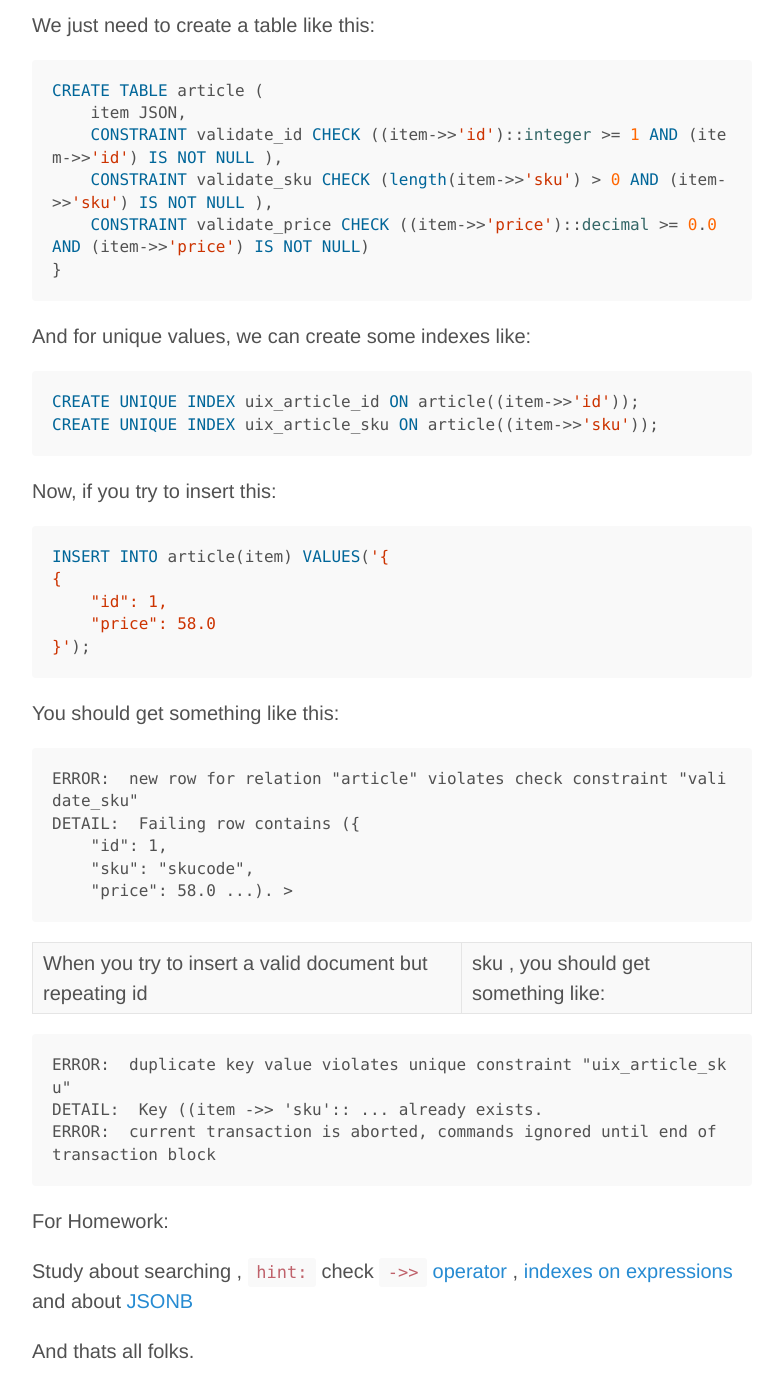
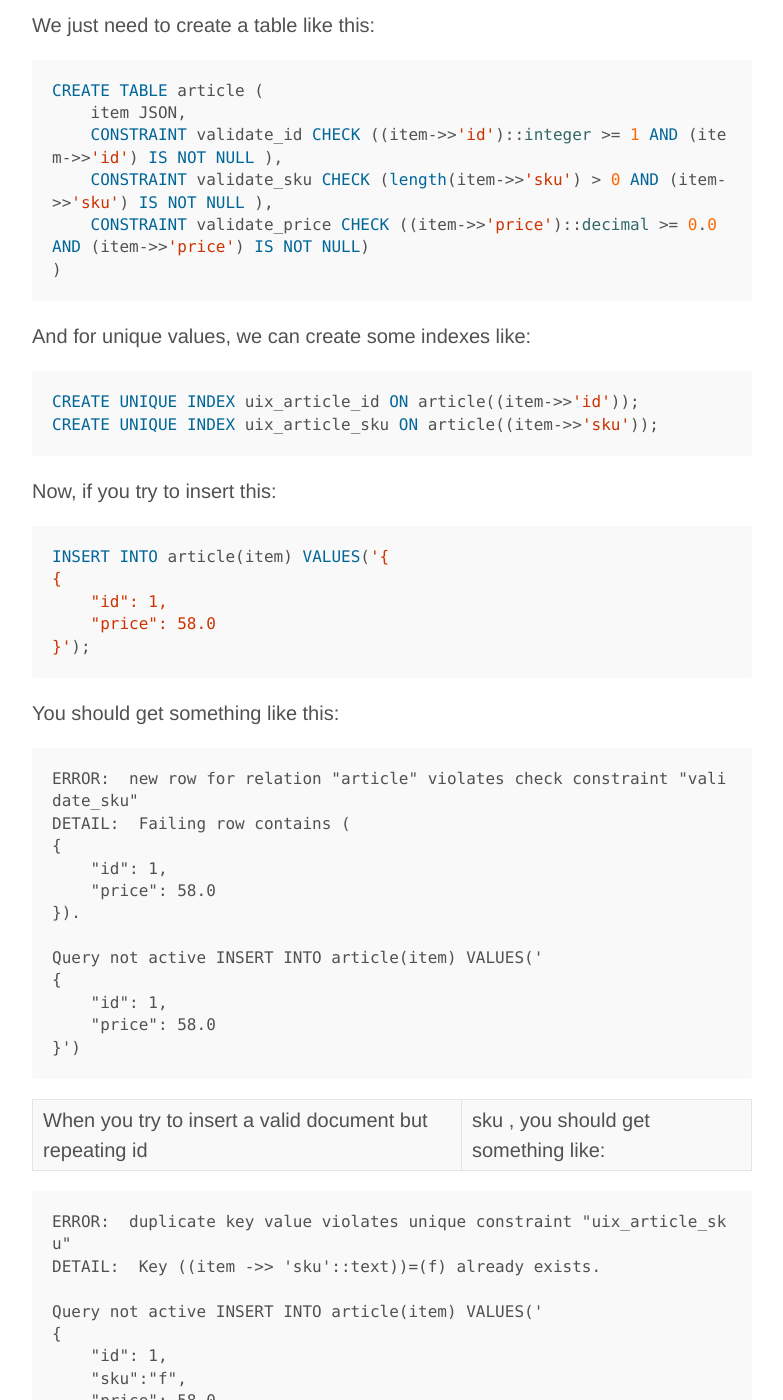
Before and after one commit to yeradis/yeradis.github.io, a Jekyll site: the page built from _posts/2014-10-03-postgresql-jsonb-likeapro.md, in a window 1280 px wide and 1400 px high, scrolled down 1421 px. Shown: the whole window, without its empty margins (248-1031 px from the left). Built offline with Jekyll 4.4.1, drawn with Linux system fonts in a browser that asks for light colours; Markdown is read by kramdown in place of the engine named in the settings; a script that is not in the unit is left out; comment, search, counter and statistics services are not loaded; some of the changed text lies outside the part shown.

Commit message:
fix to syntax and better error output sample

```diff
--- a/_posts/2014-10-03-postgresql-jsonb-likeapro.md
+++ b/_posts/2014-10-03-postgresql-jsonb-likeapro.md
@@ -45,7 +45,7 @@ CREATE TABLE article (
     CONSTRAINT validate_id CHECK ((item->>'id')::integer >= 1 AND (item->>'id') IS NOT NULL ),
     CONSTRAINT validate_sku CHECK (length(item->>'sku') > 0 AND (item->>'sku') IS NOT NULL ),
     CONSTRAINT validate_price CHECK ((item->>'price')::decimal >= 0.0 AND (item->>'price') IS NOT NULL)
-}
+)
 ~~~
 
 And for unique values, we can create some indexes like:
@@ -69,18 +69,31 @@ You should get something like this:
 
 ~~~
 ERROR:  new row for relation "article" violates check constraint "validate_sku"
-DETAIL:  Failing row contains ({
+DETAIL:  Failing row contains (
+{
     "id": 1,
-    "sku": "skucode",
-    "price": 58.0 ...). >
+    "price": 58.0
+}).
+
+Query not active INSERT INTO article(item) VALUES('
+{
+    "id": 1,
+    "price": 58.0
+}')
 ~~~
 
 When you try to insert a valid document but repeating id | sku , you should get something like:
 
 ~~~
 ERROR:  duplicate key value violates unique constraint "uix_article_sku"
-DETAIL:  Key ((item ->> 'sku':: ... already exists.
-ERROR:  current transaction is aborted, commands ignored until end of transaction block
+DETAIL:  Key ((item ->> 'sku'::text))=(f) already exists.
+
+Query not active INSERT INTO article(item) VALUES('
+{
+    "id": 1,
+    "sku":"f",
+    "price": 58.0
+}')
 ~~~
 
 For Homework:
```
Also changed, not shown: other parts of _posts/2014-10-03-postgresql-jsonb-likeapro.md (+2 -2 lines).
